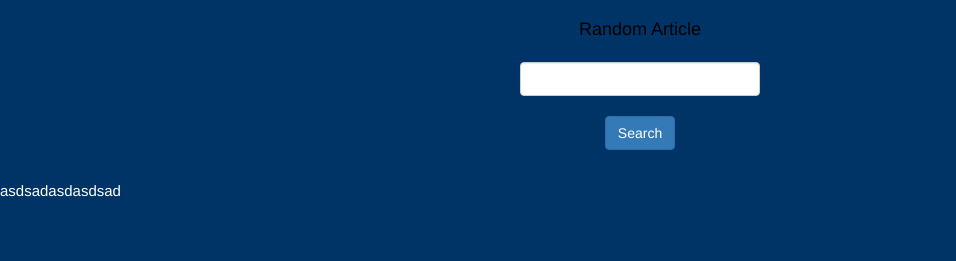
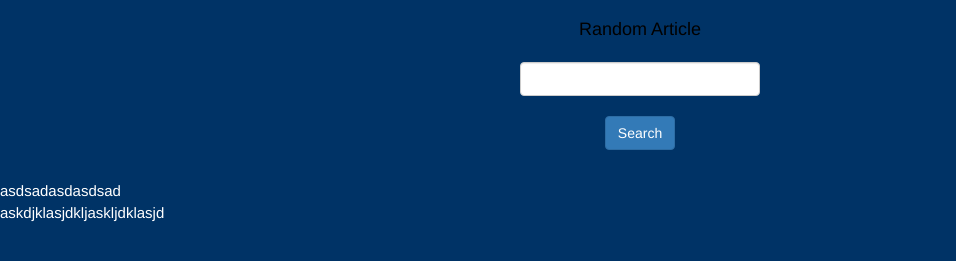
Before and after one commit to AnishLushte07/wiki_api, a plain HTML site: page index.html in a window 1280 px wide. Shown: the part 73-334 px from the top of the page, without its empty margins (0-956 px from the left). Drawn offline with nearby package versions, Linux system fonts and the light colour scheme.

Commit message:
Update index.html

```diff
--- a/index.html
+++ b/index.html
@@ -42,7 +42,7 @@
 
         <script src="js/index.js"></script>
     <div class="test">asdsadasdasdsad</div>
-
+    askdjklasjdkljaskljdklasjd
 
 
   </body>
```
